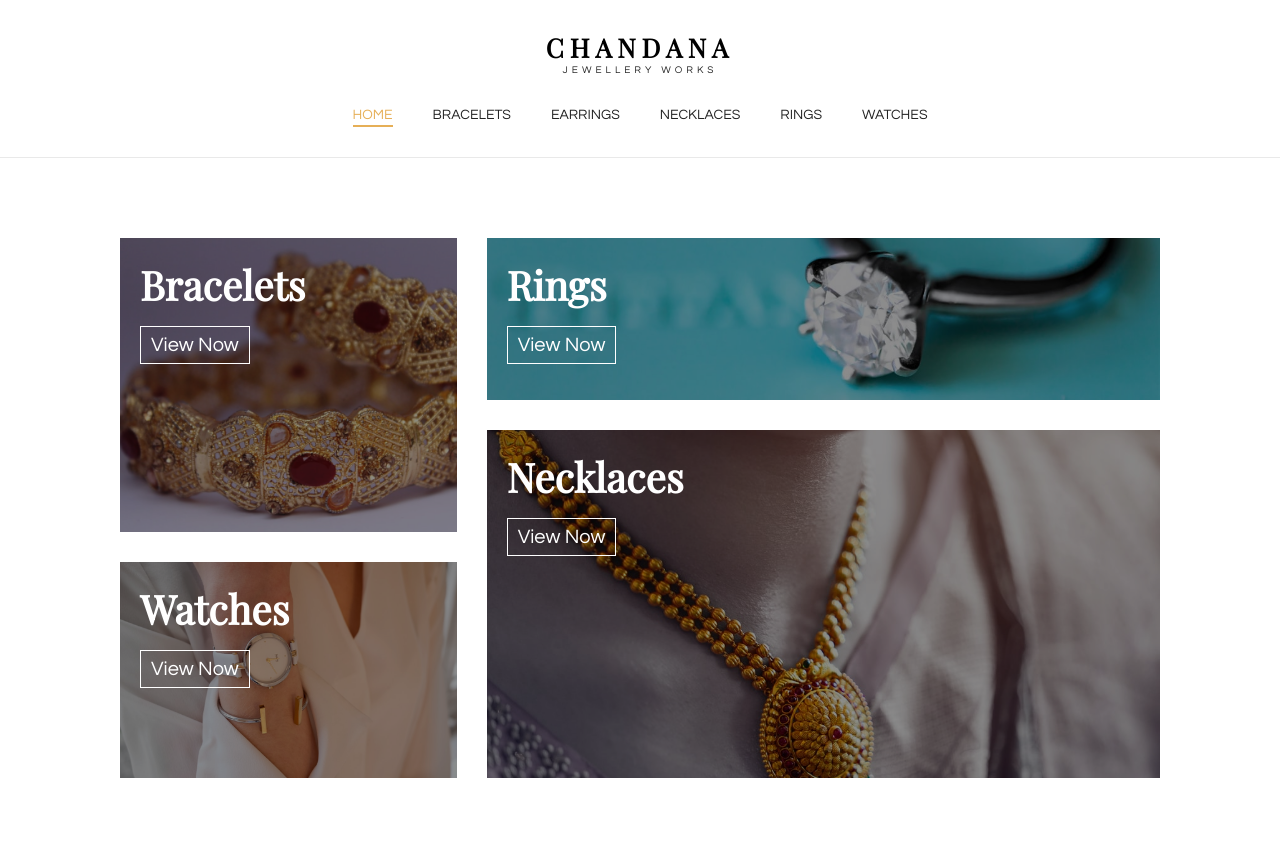
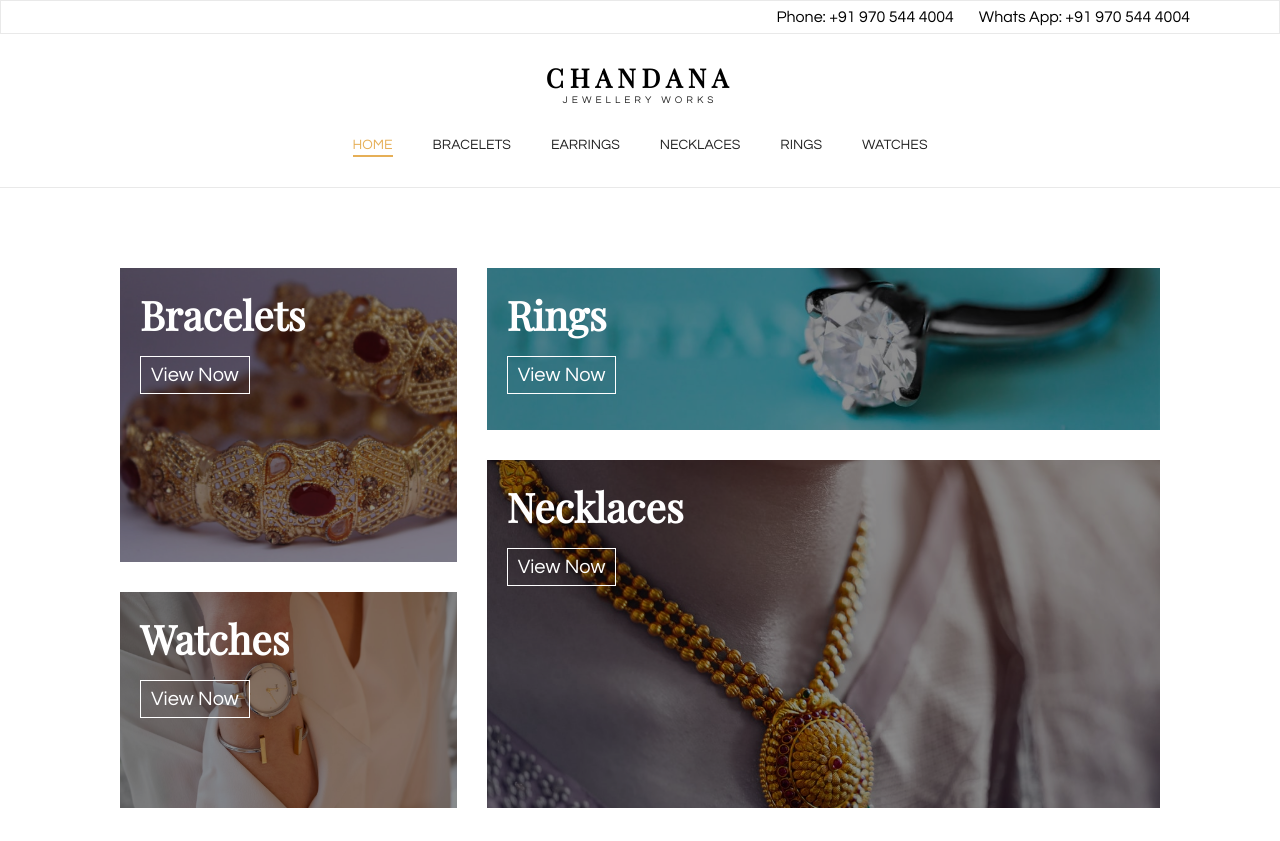
Before and after one commit to CyrilGadara/chandhanajewellery, a plain HTML site: page index.html in a window 1280 px wide. Shown: the top 841 px of the page. Drawn offline with nearby package versions, Linux system fonts and the light colour scheme.

Commit message:
TOPHEADER

```diff
--- a/assets/css/styles.css
+++ b/assets/css/styles.css
@@ -30,7 +30,7 @@ body {
      -moz-box-pack: center;
       -ms-flex-pack: center;
           justify-content: center;
-  /* margin-top: 20px; */
+  margin-top: 30px;
   border-bottom: 1px solid #e9e9e9;
 }
 
@@ -789,4 +789,31 @@ footer .footerContainer .copyrights {
   display: block;
   margin-bottom: -8px;
 }
+
+.topHeader{
+  border: 1px solid #e9e9e9;
+  position: fixed;
+  width: 100%;
+  background-color: #fff;
+  top: 0;
+  z-index: 10000000;
+}
+
+.topHeader .container{
+  max-width: 1100px;
+  margin: 0 auto;
+  padding: 8px 0;
+  display: -webkit-flex;
+  display: -moz-box;
+  display: -ms-flexbox;
+  display: flex;
+  -webkit-justify-content: flex-end;
+     -moz-box-pack: flex-end;
+      -ms-flex-pack: flex-end;
+          justify-content: flex-end;
+  gap: 25px;
+}
+.topHeader p{
+  text-align: right;
+}
 /*# sourceMappingURL=styles.css.map */
--- a/index.html
+++ b/index.html
@@ -8,6 +8,12 @@
     <link rel="stylesheet" href="assets/css/styles.css">
   </head>
   <body>
+    <div class="topHeader">
+      <div class="container">
+        <p>Phone: +91 970 544 4004</p>
+        <p>Whats App: +91 970 544 4004</p>
+      </div>
+    </div>
     <header>
       <div class="headerContainer">
         <div class="logo"><a href="index.html"> <span class="logo__title">Chandana</span><span class="logo__designation">Jewellery Works</span></a></div>
```
Also changed, not shown: rings.html (+6 -0 lines), single.html (+6 -0 lines).
